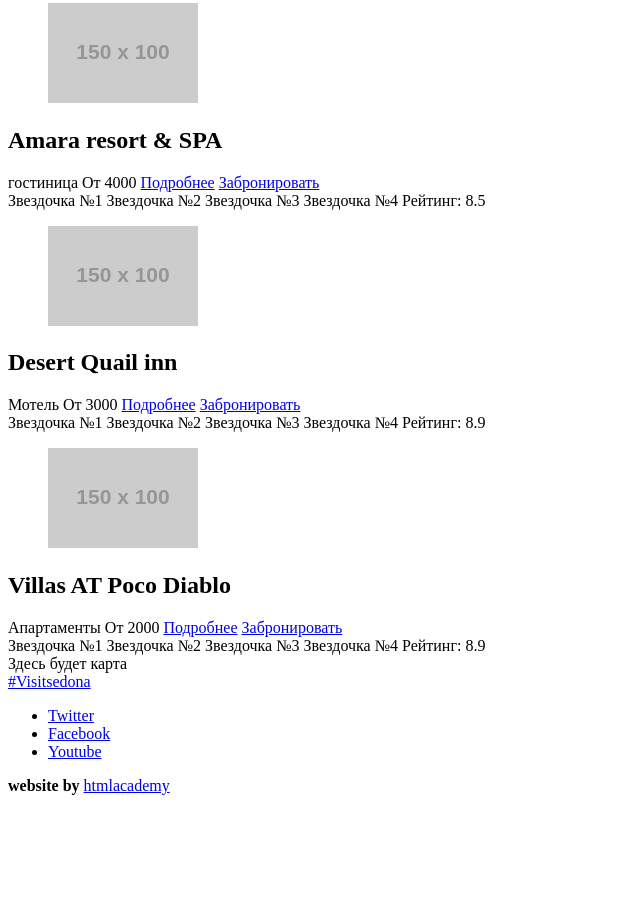
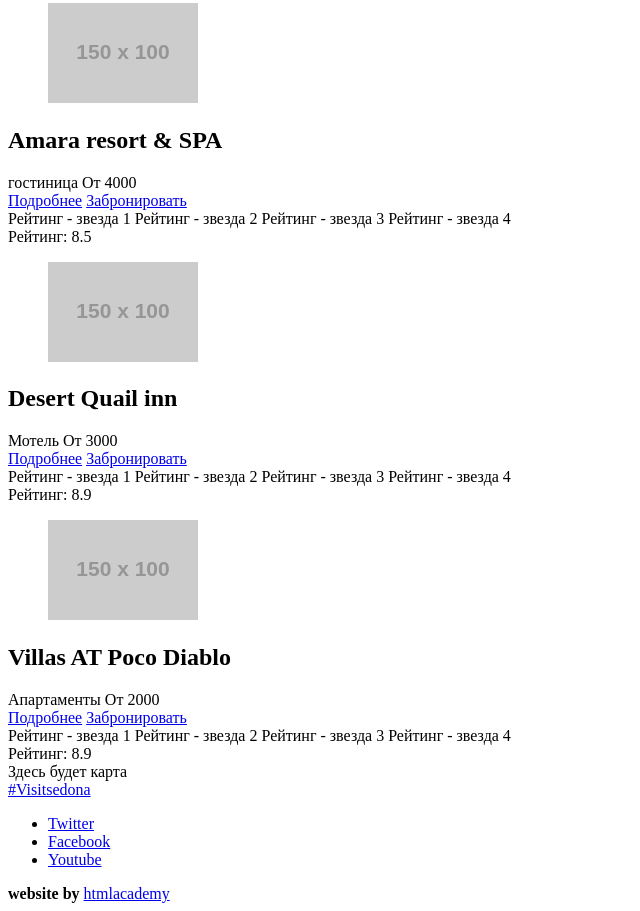
Before and after one commit to sergvolk1989/672163-sedona, a plain HTML site: page inner.html in a window 1280 px wide. Shown: the part 622-1533 px from the top of the page, without its empty margins (0-640 px from the left). Before the commit the page ends 1425 px from the top, so only its background shows below. Drawn offline with Linux system fonts and the light colour scheme; placeholder pictures from the web are drawn by us.

Commit message:
Разметка 1 - исправления

```diff
--- a/inner.html
+++ b/inner.html
@@ -15,7 +15,6 @@
         </ul>
         <a class="logo" href="#" width="" height="">логотип страницы</a>
       </header>
-
       <!--Разметка блока с фильтрами-->
       <div class="filter-hotels">
         <div class="filter-hotels-infrastructure">
@@ -32,7 +31,6 @@
           <a href="#" class="btn-hotels-cost">Показать</a>
         </div>
       </div>
-
       <div class="catalog-hotels-header">
         <div class="catalog-hotels-header-heading">
           <h2>Найдено:</h2><span>3</span>
@@ -45,74 +43,100 @@
             <li class="catalog-hotels-header-item"><a href="#"></a>По рейтингу</li>
           </ul>
         </div>
-
         <div class="catalog-hotels-header-btn">
           <span>1 Кнопка сортировки в виде треугольника</span>
           <span>2 Кнопка сортировки в виде треугольника</span>
         </div>
-
+      </div>
       <section class="type-hotels">
         <div class="type-hotels-one">
           <figure class="type-hotels-one-image">
-            <a class="type-hotels-one-image-link" href="#"><img src="http://placehold.it/150x100"></a>
+            <img src="http://placehold.it/150x100">
           </figure>
           <div class="type-hotels-one-description">
-            <h2 class="name-hotels-one">Amara resort & SPA</h2>
+            <div class="name-hotels-one">
+              <h2 class="name-hotels-one-heading">Amara resort & SPA</h2>
+            </div>
+            <div class="name-hotels-one-description">
               <span>гостиница</span>
               <span>От 4000</span>
+            </div>
+            <div class="type-hotels-btn">
               <a class="type-hotels-btn_detail" href="#">Подробнее</a>
               <a class="type-hotels-btn_booking" href="#">Забронировать</a>
             </div>
+          </div>
           <div class="rating-hotels-one">
-            <span class="rating-hotels-one-stars">Звездочка №1</span>
-            <span class="rating-hotels-one-stars">Звездочка №2</span>
-            <span class="rating-hotels-one-stars">Звездочка №3</span>
-            <span class="rating-hotels-one-stars">Звездочка №4</span>
-            <span class="rating-hotels-one-numeral">Рейтинг: 8.5</span>
+            <div class="rating-hotels-stars">
+              <span class="rating-hotels-one-stars">Рейтинг - звезда 1</span>
+              <span class="rating-hotels-one-stars">Рейтинг - звезда 2</span>
+              <span class="rating-hotels-one-stars">Рейтинг - звезда 3</span>
+              <span class="rating-hotels-one-stars">Рейтинг - звезда 4</span>
+            </div>
+            <div class="rating-hotels-numerals">
+              <span class="rating-hotels-one-numerals">Рейтинг: 8.5</span>
             </div>
           </div>
-
+        </div>
         <div class="type-hotels-two">
           <figure class="type-hotels-two-image">
-            <a class="type-hotels-two-image-link" href="#"><img src="http://placehold.it/150x100"></a>
+            <img src="http://placehold.it/150x100">
           </figure>
           <div class="type-hotels-two-description">
+            <div class="name-hotels-two-heading">
               <h2 class="name-hotels-two">Desert Quail inn</h2>
+            </div>
+            <div class="name-hotels-two-description">
               <span>Мотель</span>
               <span>От 3000</span>
+            </div>
+            <div class="type-hotels-btn">
               <a class="type-hotels-btn_detail" href="#">Подробнее</a>
               <a class="type-hotels-btn_booking" href="#">Забронировать</a>
             </div>
+          </div>
           <div class="rating-hotels-two">
-            <span class="rating-hotels-two-stars">Звездочка №1</span>
-            <span class="rating-hotels-two-stars">Звездочка №2</span>
-            <span class="rating-hotels-two-stars">Звездочка №3</span>
-            <span class="rating-hotels-two-stars">Звездочка №4</span>
-            <span class="rating-hotels-two-numeral">Рейтинг: 8.9</span>
+            <div class="rating-hotels-stars">
+              <span class="rating-hotels-two-stars">Рейтинг - звезда 1</span>
+              <span class="rating-hotels-two-stars">Рейтинг - звезда 2</span>
+              <span class="rating-hotels-two-stars">Рейтинг - звезда 3</span>
+              <span class="rating-hotels-two-stars">Рейтинг - звезда 4</span>
+            </div>
+            <div class="rating-hotels-numerals">
+              <span class="rating-hotels-two-numerals">Рейтинг: 8.9</span>
             </div>
           </div>
-
+        </div>
         <div class="type-hotels-three">
           <figure class="type-hotels-three-image">
-            <a class="type-hotels-three-image-link" href="#"><img src="http://placehold.it/150x100"></a>
+            <img src="http://placehold.it/150x100">
           </figure>
           <div class="type-hotels-three-description">
+            <div class="name-hotels-three-heading">
               <h2 class="name-hotels-three">Villas AT Poco Diablo</h2>
+            </div>
+            <div class="name-hotels-three-description">
               <span>Апартаменты</span>
               <span>От 2000</span>
+            </div>
+            <div class="type-hotels-btn">
               <a class="type-hotels-btn_detail" href="#">Подробнее</a>
               <a class="type-hotels-btn_booking" href="#">Забронировать</a>
             </div>
+          </div>
           <div class="rating-hotels-three">
-            <span class="rating-hotels-three-stars">Звездочка №1</span>
-            <span class="rating-hotels-three-stars">Звездочка №2</span>
-            <span class="rating-hotels-three-stars">Звездочка №3</span>
-            <span class="rating-hotels-three-stars">Звездочка №4</span>
-            <span class="rating-hotels-three-numeral">Рейтинг: 8.9</span>
+            <div class="rating-hotels-stars">
+              <span class="rating-hotels-three-stars">Рейтинг - звезда 1</span>
+              <span class="rating-hotels-three-stars">Рейтинг - звезда 2</span>
+              <span class="rating-hotels-three-stars">Рейтинг - звезда 3</span>
+              <span class="rating-hotels-three-stars">Рейтинг - звезда 4</span>
+            </div>
+            <div class="rating-hotels-numerals">
+              <span class="rating-hotels-three-numerals">Рейтинг: 8.9</span>
+            </div>
           </div>
         </div>
       </section>
-
       <footer class="footer">
         <span class="footer-map">Здесь будет карта</span>
         <div>
```
Also changed, not shown: index.html (+7 -11 lines). Lines whose indentation alone changed are shown as unchanged.
